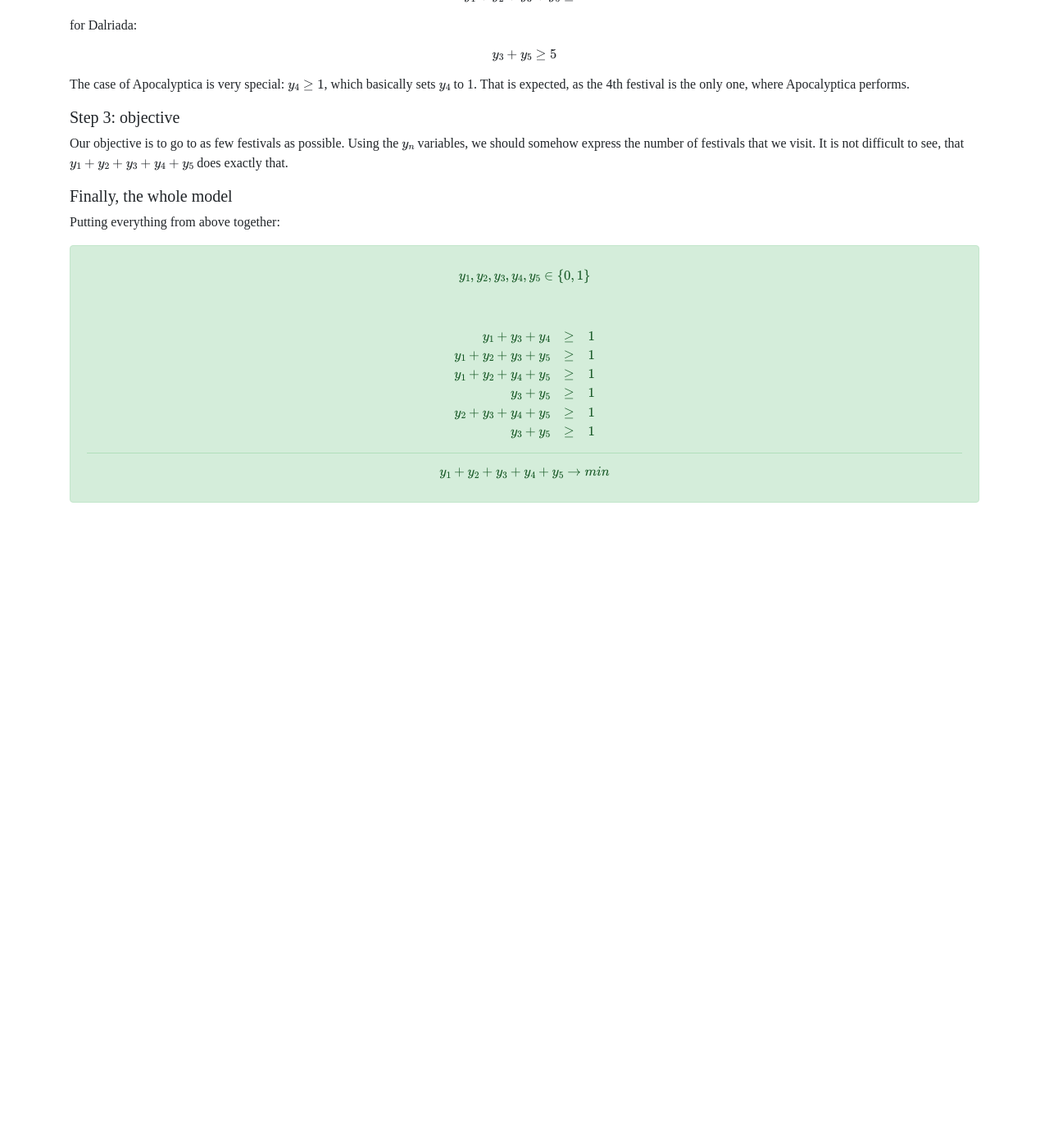
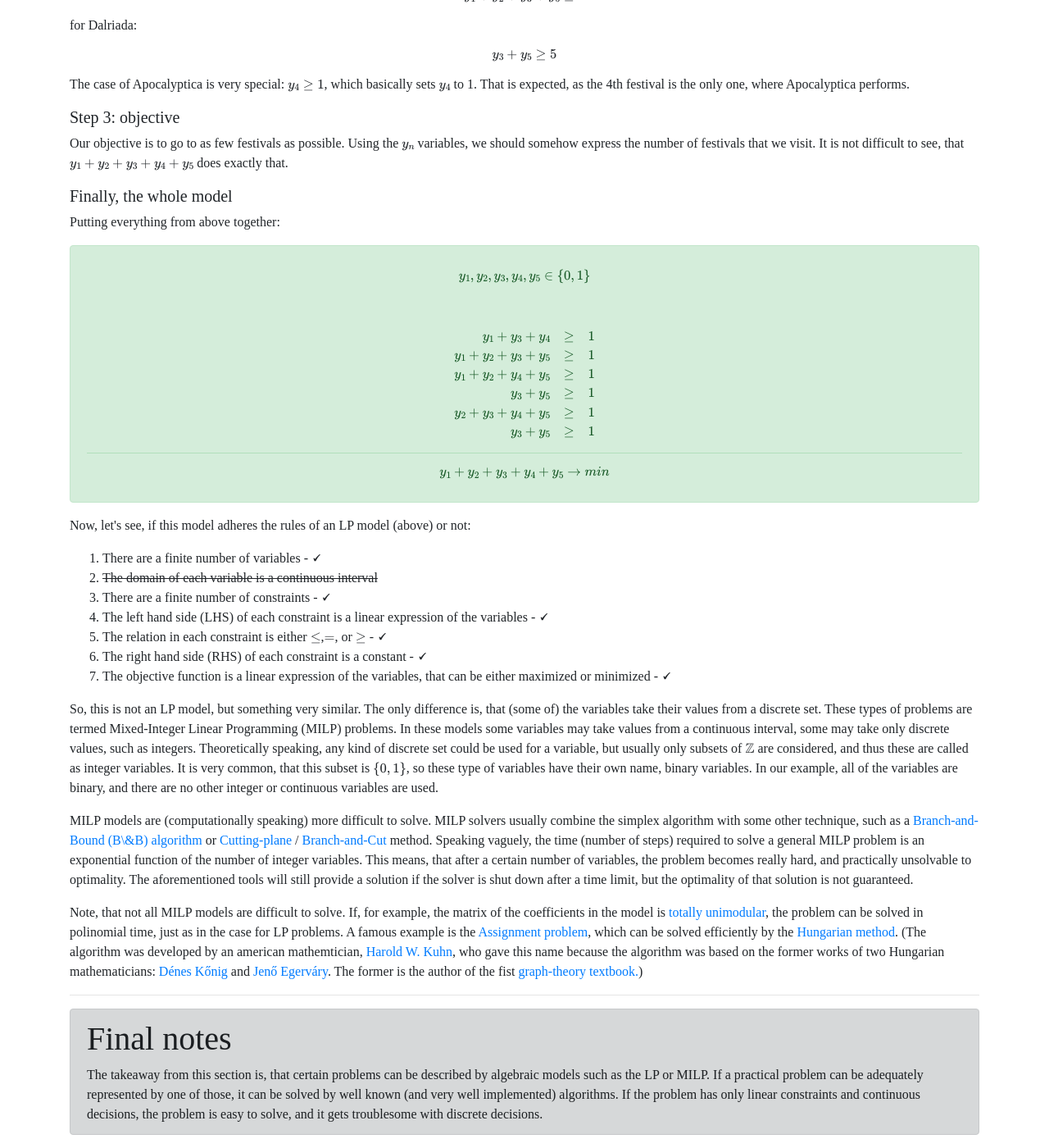
Before and after one commit to hegyhati/IMOLS, a Jekyll site: the page built from pages/lpfirststeps.html, in a window 1280 px wide and 1400 px high, scrolled down 3722 px. Shown: the whole window at 82% size. Built offline with Jekyll 4.4.1, drawn with Linux system fonts in a browser that asks for light colours; nearby versions of some CDN libraries; some web fonts are replaced; formulas are drawn with MathJax 3; before the commit the page ends 4351 px from its top, so only the background shows below that.

Commit message:
finalize lp introduction

```diff
--- a/pages/lpfirststeps.html
+++ b/pages/lpfirststeps.html
@@ -284,3 +284,50 @@ prerequisite: ["festivals","froccs"]
   <hr />
   \[ y_1+y_2+y_3+y_4+y_5 \to min\]
 </div>
+
+<p>
+  Now, let's see, if this model adheres the rules of an LP model (above) or not:
+  <ol>
+    <li>There are a finite number of <emph>variables</emph> - <b>🗸</b></li>
+    <li><s>The domain of each variable is a continuous interval</s></li>
+    <li>There are a finite number of <emph>constraints</emph> - <b>🗸</b></li>
+    <li>The left hand side (LHS) of each constraint is a linear expression of the variables - <b>🗸</b></li>
+    <li>The relation in each constraint is either \(\le\),\(=\), or \(\ge\) - <b>🗸</b></li>
+    <li>The right hand side (RHS) of each constraint is a constant - <b>🗸</b></li>
+    <li>The <emph>objective function</emph> is a linear expression of the variables, that can be either maximized or minimized - <b>🗸</b></li>
+  </ol>
+  So, this is not an LP model, but something very similar.
+  The only difference is, that (some of) the variables take their values from a <emph>discrete</emph> set.
+  These types of problems are termed <emph>Mixed-Integer Linear Programming (MILP)</emph> problems.
+  In these models some variables may take values from a continuous interval, some may take only discrete values, such as integers.
+  Theoretically speaking, any kind of discrete set could be used for a variable, but usually only subsets of \(\mathbb{Z}\) are considered, and thus these are called as <emph>integer variables</emph>.
+  It is very common, that this subset is \(\{0,1\}\), so these type of variables have their own name, <emph>binary variables</emph>.
+  In our example, all of the variables are binary, and there are no other integer or continuous variables are used.
+</p>
+
+<p>
+  MILP models are (computationally speaking) more difficult to solve.
+  MILP solvers usually combine the simplex algorithm with some other technique, such as a <a href="https://en.wikipedia.org/wiki/Branch_and_bound" target="_blank">Branch-and-Bound (B\&B) algorithm </a>  or <a href="https://en.wikipedia.org/wiki/Cutting-plane_method" target="_blank">Cutting-plane</a> / <a href="https://en.wikipedia.org/wiki/Branch_and_cut" target="_blank">Branch-and-Cut</a> method.
+  Speaking vaguely, the time (number of steps) required to solve a general MILP problem is an exponential function of the number of integer variables.
+  This means, that after a certain number of variables, the problem becomes really hard, and practically unsolvable to optimality.
+  The aforementioned tools will still provide a solution if the solver is shut down after a time limit, but the optimality of that solution is not guaranteed.
+</p>
+
+<p>
+  Note, that not all MILP models are difficult to solve.
+  If, for example, the matrix of the coefficients in the model is <a href="https://en.wikipedia.org/wiki/Unimodular_matrix#Total_unimodularity" target="_blank">totally unimodular</a>, the problem can be solved in polinomial time, just as in the case for LP problems.
+  A famous example is the <a href="https://en.wikipedia.org/wiki/Assignment_problem" target="_blank">Assignment problem</a>, which can be solved efficiently by the <a href="https://en.wikipedia.org/wiki/Hungarian_algorithm" target="_blank">Hungarian method</a>. (The algorithm was developed by an american mathemtician, <a href="https://en.wikipedia.org/wiki/Harold_W._Kuhn" target="_blank">Harold W. Kuhn</a>, who gave this name because the algorithm was based on the former works of two Hungarian mathematicians: <a href="https://en.wikipedia.org/wiki/D%C3%A9nes_K%C5%91nig" target="_blank">Dénes Kőnig</a> and <a href="https://en.wikipedia.org/wiki/Jen%C5%91_Egerv%C3%A1ry" target="_blank">Jenő Egerváry</a>. The former is the author of the fist <a href="https://books.google.hu/books?id=zQ2X8NNPL_wC&pg=PP3&source=gbs_selected_pages&cad=3#v=onepage&q&f=false" target="_blank">graph-theory textbook.</a>)
+</p>
+
+
+<hr />
+
+<div class="alert alert-dark">
+
+<h1 class="alert-heading">Final notes</h1>
+
+The takeaway from this section is, that certain problems can be described by algebraic models such as the LP or MILP.
+If a practical problem can be adequately represented by one of those, it can be solved by well known (and very well implemented) algorithms.
+If the problem has only linear constraints and continuous decisions, the problem is easy to solve, and it gets troublesome with discrete decisions.
+
+</div>
```
